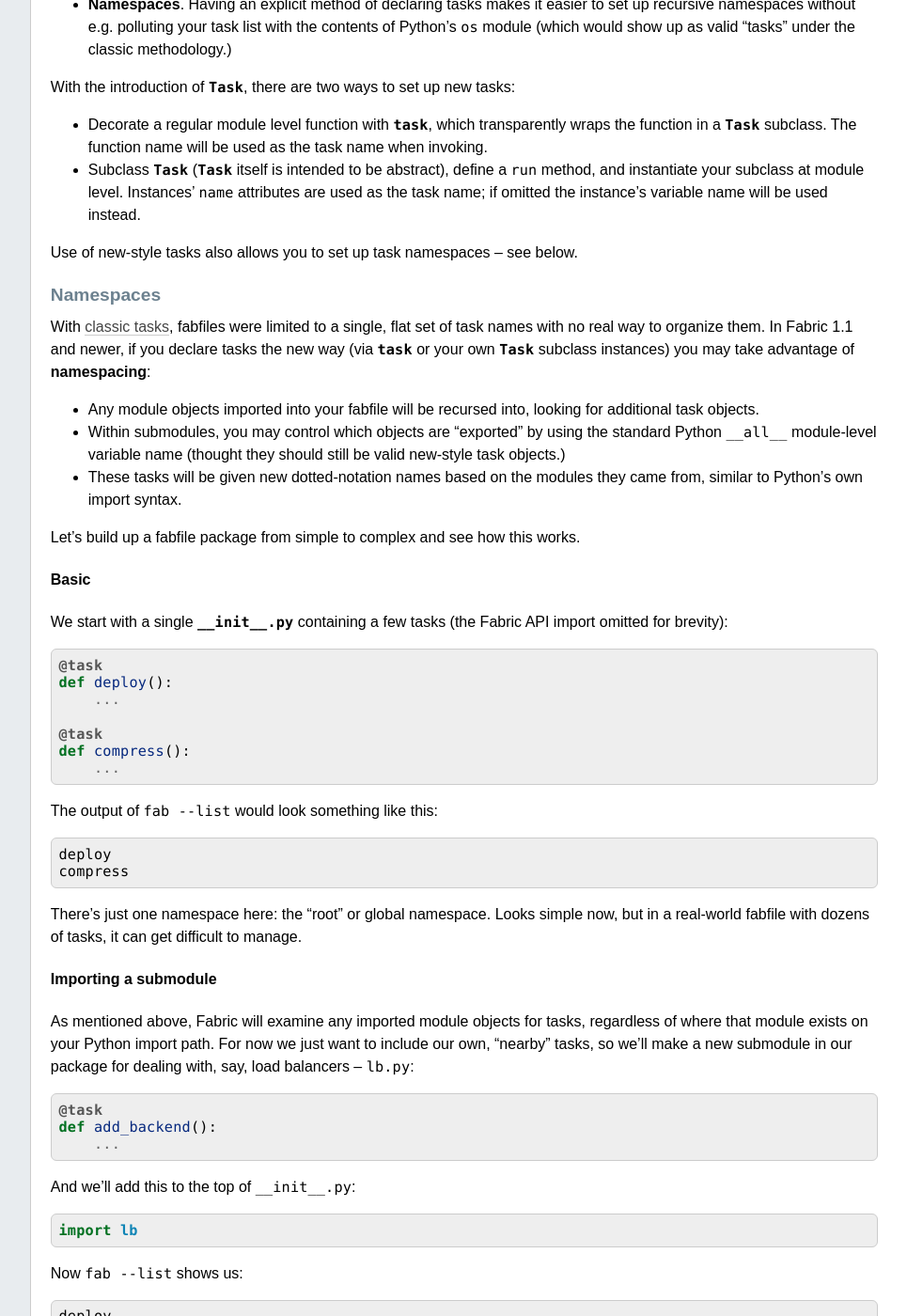
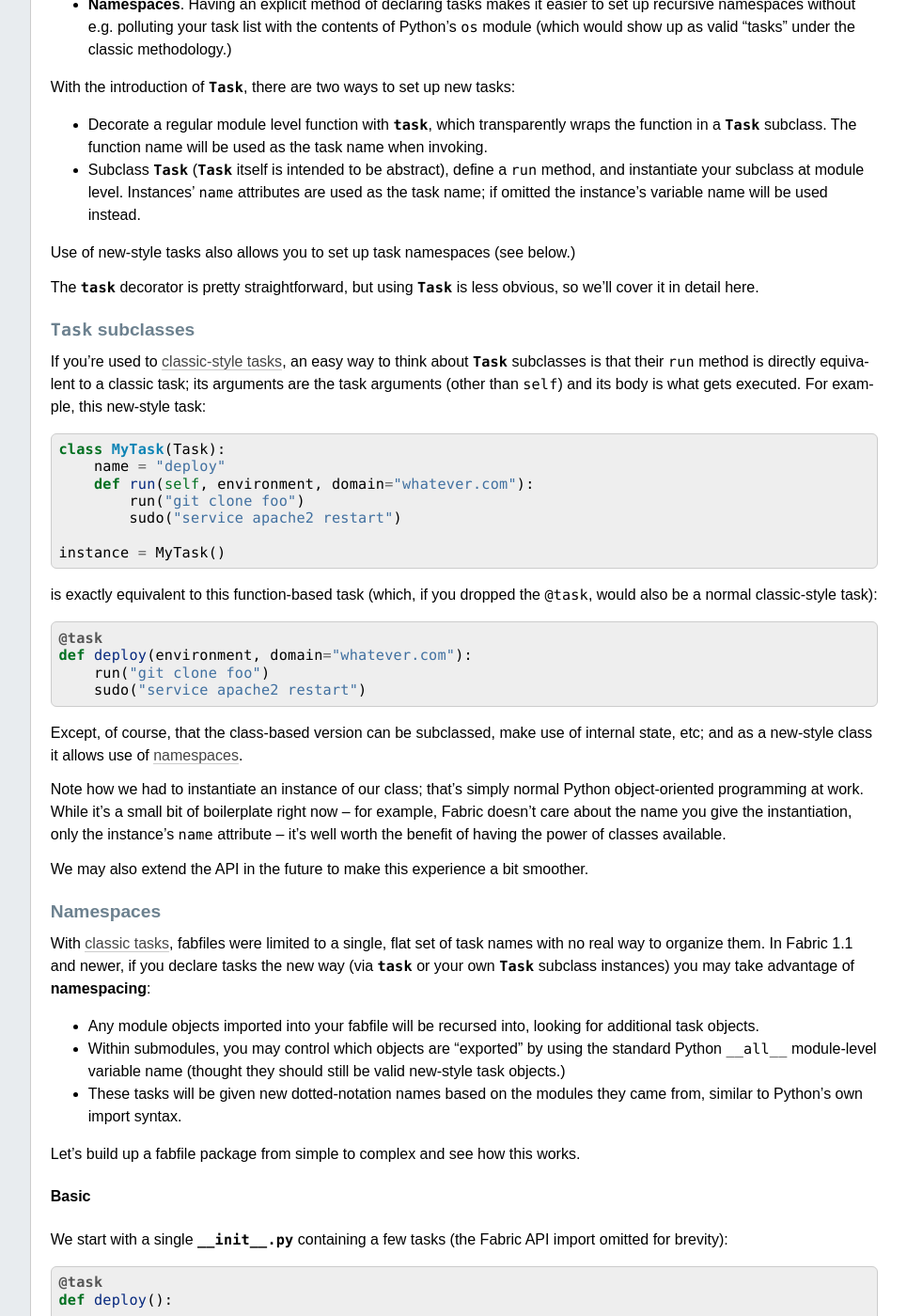
Before and after one commit to fabric/fabric, a Sphinx documentation site: the page built from docs/usage/tasks.rst, in a window 1280 px wide and 1400 px high, scrolled down 751 px. Shown: the whole window at 94% size, without its empty margins (224-1189 px from the left). Built offline with Sphinx 7.4.7, drawn with Linux system fonts in a browser that asks for light colours; pages that are not in the unit, such as notebooks, are missing from menus.

Commit message:
Enhance docs on Task subclass usage

```diff
--- a/docs/usage/tasks.rst
+++ b/docs/usage/tasks.rst
@@ -54,7 +54,48 @@ tasks:
   level. Instances' ``name`` attributes are used as the task name; if omitted
   the instance's variable name will be used instead.
 
-Use of new-style tasks also allows you to set up task namespaces -- see below.
+Use of new-style tasks also allows you to set up task namespaces (see below.)
+
+The `~fabric.decorators.task` decorator is pretty straightforward, but using `~fabric.tasks.Task` is less obvious, so we'll cover it in detail here.
+
+
+``Task`` subclasses
+-------------------
+
+If you're used to :ref:`classic-style tasks <classic-tasks>`, an easy way to
+think about `~fabric.tasks.Task` subclasses is that their ``run`` method is
+directly equivalent to a classic task; its arguments are the task arguments
+(other than ``self``) and its body is what gets executed. For example, this
+new-style task::
+
+    class MyTask(Task):
+        name = "deploy"
+        def run(self, environment, domain="whatever.com"):
+            run("git clone foo")
+            sudo("service apache2 restart")
+
+    instance = MyTask()
+
+is exactly equivalent to this function-based task (which, if you dropped the
+``@task``, would also be a normal classic-style task)::
+
+    @task
+    def deploy(environment, domain="whatever.com"):
+        run("git clone foo")
+        sudo("service apache2 restart")
+
+Except, of course, that the class-based version can be subclassed, make use of
+internal state, etc; and as a new-style class it allows use of :ref:`namespaces
+<namespaces>`.
+
+Note how we had to instantiate an instance of our class; that's simply normal
+Python object-oriented programming at work. While it's a small bit of
+boilerplate right now -- for example, Fabric doesn't care about the name you
+give the instantiation, only the instance's ``name`` attribute -- it's well
+worth the benefit of having the power of classes available.
+
+We may also extend the API in the future to make this experience a bit
+smoother.
 
 
 .. _namespaces:
```
Also changed, not shown: 1 other file.
